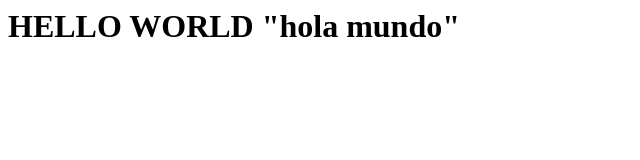
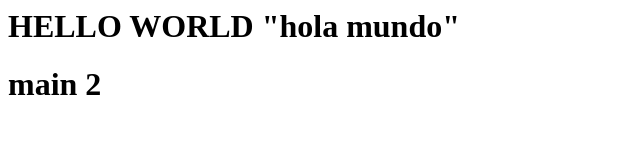
Before and after one commit to JuanTobonNRA/JuanTobonNRA.github.io, a plain HTML site: page index.html in a window 1280 px wide. Shown: the whole page, without its empty margins (0-640 px from the left). Drawn offline with Linux system fonts and the light colour scheme.

Commit message:
main 2 ommit

```diff
--- a/index.html
+++ b/index.html
@@ -1,4 +1,7 @@
 <h1>
     HELLO WORLD "hola mundo"
 </h1>
+<h1>
+    main 2
+</h1>
 <img src="" alt="">
```
